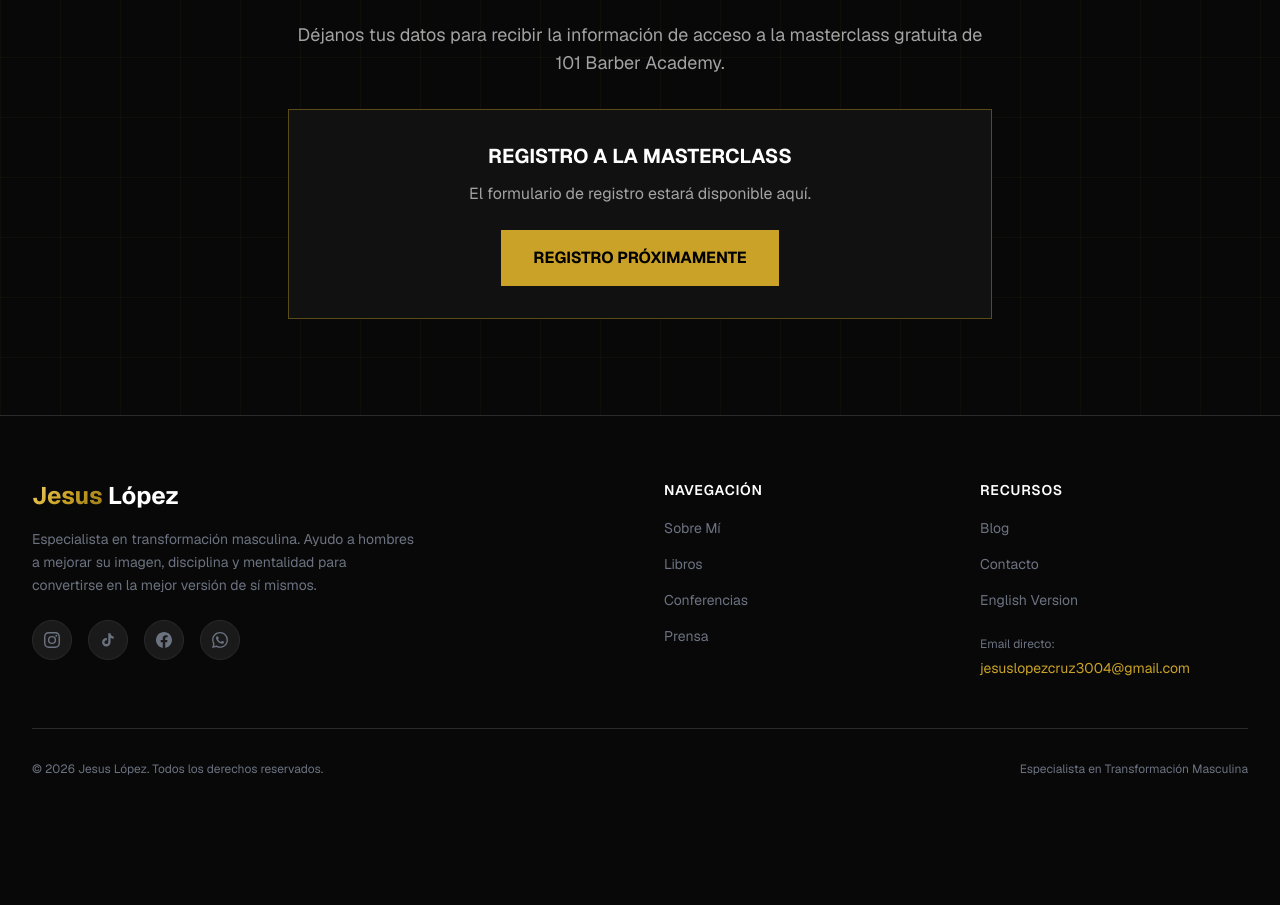
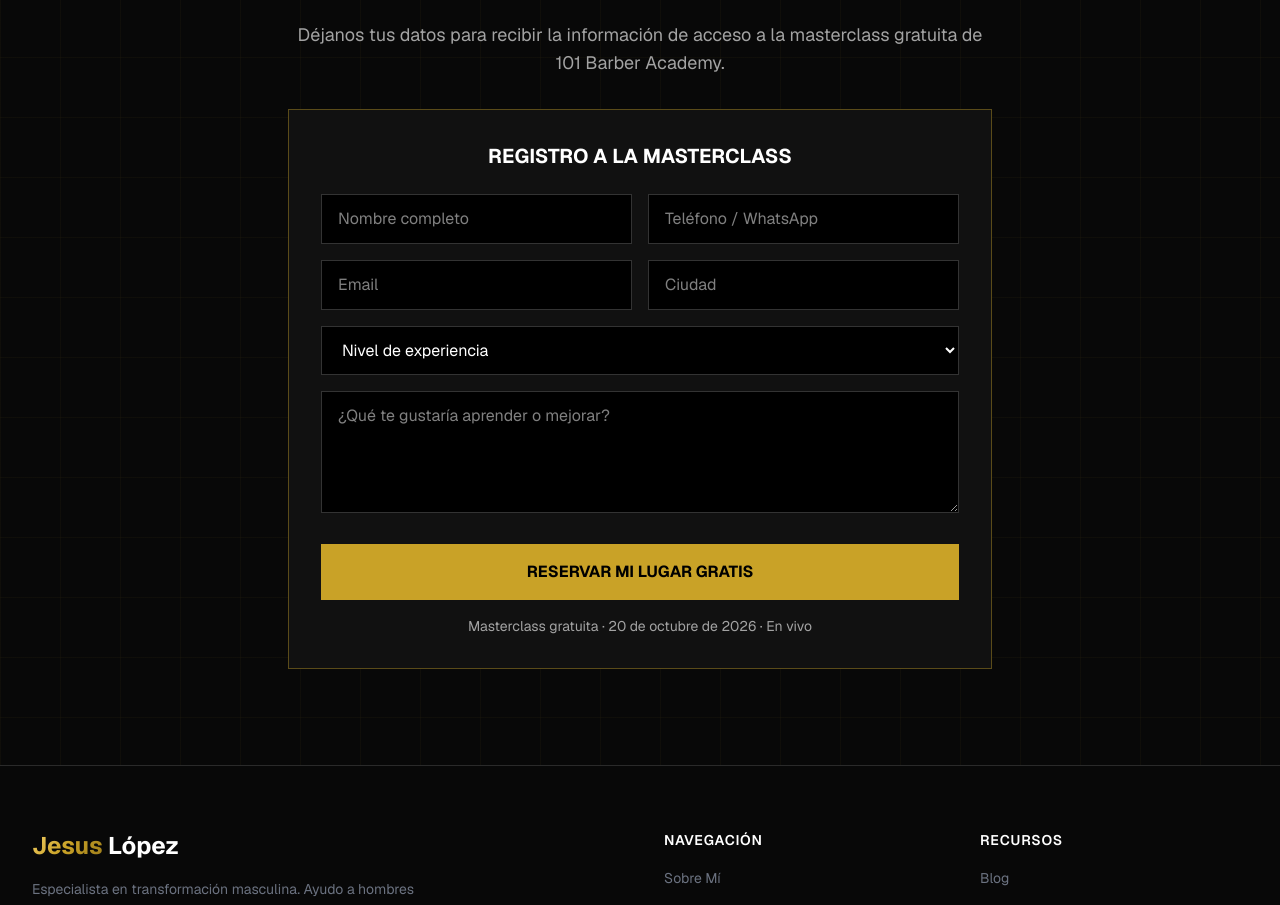
Before and after one commit to jesuslopezoficial/Jes-s-L-pez-website, a Next.js app: page /academia in a window 1280 px wide. Shown: the part 3398-4303 px from the top of the page. Before the commit the page ends 4239 px from the top, so only its background shows below. Built offline with nearby package versions, Linux system fonts and the light colour scheme.

Commit message:
Agregar formulario de registro 101 Barber Academy

```diff
--- a/src/app/academia/page.tsx
+++ b/src/app/academia/page.tsx
@@ -283,20 +283,80 @@ export default function AcademiaPage() {
               masterclass gratuita de 101 Barber Academy.
             </p>
 
-            <div className="border border-[#C9A227]/40 bg-[#111] p-8">
-              <p className="text-white font-bold text-xl mb-3">
-                REGISTRO A LA MASTERCLASS
-              </p>
+            <form
+  action="/api/academia"
+  method="POST"
+  className="border border-[#C9A227]/40 bg-[#111] p-8 text-left"
+>
+  <p className="text-white font-bold text-xl mb-6 text-center">
+    REGISTRO A LA MASTERCLASS
+  </p>
 
-              <p className="text-[#a3a3a3] mb-6">
-                El formulario de registro estará disponible aquí.
-              </p>
+  <div className="grid sm:grid-cols-2 gap-4">
+    <input
+      type="text"
+      name="nombre"
+      placeholder="Nombre completo"
+      required
+      className="w-full bg-black border border-white/20 px-4 py-3 text-white"
+    />
 
-              <div className="inline-flex px-8 py-4 bg-[#C9A227] text-black font-bold">
-                REGISTRO PRÓXIMAMENTE
-              </div>
-            </div>
+    <input
+      type="tel"
+      name="telefono"
+      placeholder="Teléfono / WhatsApp"
+      required
+      className="w-full bg-black border border-white/20 px-4 py-3 text-white"
+    />
 
+    <input
+      type="email"
+      name="email"
+      placeholder="Email"
+      required
+      className="w-full bg-black border border-white/20 px-4 py-3 text-white"
+    />
+
+    <input
+      type="text"
+      name="ciudad"
+      placeholder="Ciudad"
+      required
+      className="w-full bg-black border border-white/20 px-4 py-3 text-white"
+    />
+  </div>
+
+  <select
+    name="nivel"
+    required
+    className="w-full mt-4 bg-black border border-white/20 px-4 py-3 text-white"
+    defaultValue=""
+  >
+    <option value="" disabled>
+      Nivel de experiencia
+    </option>
+    <option value="Principiante">Principiante — quiero aprender desde cero</option>
+    <option value="Barbero">Ya soy barbero — quiero mejorar mi técnica</option>
+  </select>
+
+  <textarea
+    name="objetivo"
+    placeholder="¿Qué te gustaría aprender o mejorar?"
+    rows={4}
+    className="w-full mt-4 bg-black border border-white/20 px-4 py-3 text-white"
+  />
+
+  <button
+    type="submit"
+    className="w-full mt-6 px-8 py-4 bg-[#C9A227] text-black font-bold hover:opacity-90"
+  >
+    RESERVAR MI LUGAR GRATIS
+  </button>
+
+  <p className="text-[#a3a3a3] text-sm text-center mt-4">
+    Masterclass gratuita · 20 de octubre de 2026 · En vivo
+  </p>
+</form>
           </div>
         </section>
 
```
